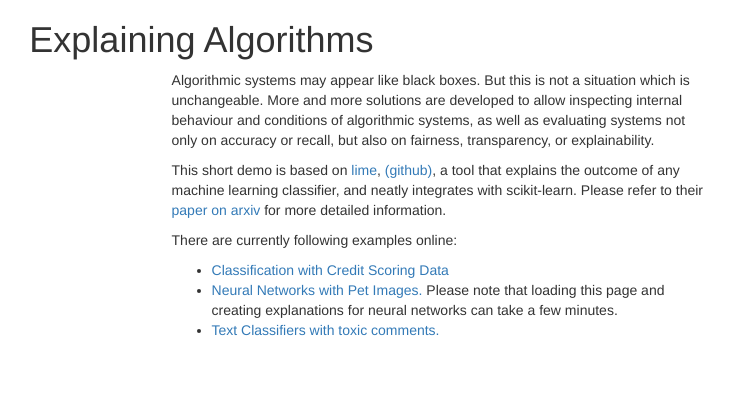
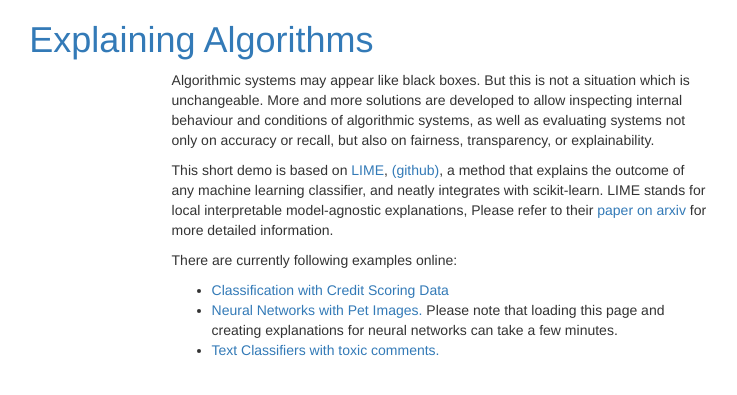
Before and after one commit to chreman/explaining_algorithms, a Flask app: page /index in a window 1280 px wide. Shown: the top 395 px of the page, without its empty margins (199-936 px from the left). Run offline with Flask 2, Linux system fonts and the light colour scheme; parts of the project's set-up code (start-up, migrations or seed data) failed here and were passed over; some libraries are stand-ins or nearby versions.

Commit message:
temp save

```diff
--- a/application.py
+++ b/application.py
@@ -37,7 +37,7 @@ logger.info("Created credit score model.")
 
 logger.info("Creating neural net image model.")
 inet_model = inc_net.InceptionV3()
-# inet_model = resnet50.ResNet50()
+#inet_model = resnet50.ResNet50()
 nnmodel = NNModel(inet_model, logger=logger,
                   datapath="data/oxfordiiipets")
 nnmodel.preprocess()
@@ -98,7 +98,7 @@ def render_creditscoring_custom():
         forms=form_content
     )
 
-@application.route("/creditscoring_results", methods=['GET', 'POST'])
+@application.route("/creditscoring_results", methods=['POST'])
 def render_creditscoring_results():
     if request.method == 'POST':
         inputs = {}
@@ -131,7 +131,7 @@ def render_creditscoring_results():
 @application.route("/petimages")
 def render_petimages():
     logger.info("Creating random petimage examples.")
-    randoms = [np.random.randint(0, len(nnmodel.images)) for i in range(3)]
+    randoms = [np.random.randint(0, len(nnmodel.images)) for i in range(1)]
     random_exps = []
     for r in randoms:
         random_exps.append(nnmodel.get_explanation(r))
--- a/templates/index.html
+++ b/templates/index.html
@@ -6,7 +6,8 @@
       But this is not a situation which is unchangeable.
       More and more solutions are developed to allow inspecting internal behaviour and conditions of algorithmic systems,
       as well as evaluating systems not only on accuracy or recall, but also on fairness, transparency, or explainability.</p>
-      <p>This short demo is based on <a href="https://homes.cs.washington.edu/~marcotcr/blog/lime/" target="_blank">lime</a>, <a href="https://github.com/marcotcr/lime" target="_blank">(github)</a>, a tool that explains the outcome of any machine learning classifier, and neatly integrates with scikit-learn.
+      <p>This short demo is based on <a href="https://homes.cs.washington.edu/~marcotcr/blog/lime/" target="_blank">LIME</a>, <a href="https://github.com/marcotcr/lime" target="_blank">(github)</a>, a method that explains the outcome of any machine learning classifier, and neatly integrates with scikit-learn.
+      LIME stands for local interpretable model-agnostic explanations,
       Please refer to their <a href="https://arxiv.org/abs/1602.04938" target="_blank">paper on arxiv</a> for more detailed information.</p>
       <p>There are currently following examples online:</p>
      <ul>
--- a/templates/layout.html
+++ b/templates/layout.html
@@ -6,7 +6,7 @@
     <title>Explaining Algorithms</title>
   </head>
   <div class="col-md-8 col-md-offset-2">
-    <h1>Explaining Algorithms</h1>
+    <h1><a href="/">Explaining Algorithms</a></h1>
     {% block body %}{% endblock %}
   </div>
 </html>
--- a/templates/petimages.html
+++ b/templates/petimages.html
@@ -1,7 +1,8 @@
 {% extends "layout.html" %}
 {% block body %}
   <div>
-    <p>In this example an Google InceptionV3 model (provided by Keras) is applied to images of cats or dogs.
+    <p>In this example a pretrained <a href="http://arxiv.org/abs/1512.00567" target="_blank">InceptionV3</a> model
+      (provided by <a href="https://keras.io/applications/#inceptionv3" target="_blank">Keras</a>) is applied to images of cats or dogs.
       LIME highlights the parts of the image (also called features or superpixels) which contribute positively (green) or negatively (red) to the probability of the label.
     </p>
     <p>Only a small subset of the original data is used here for demonstration purposes, please refer to the original dataset and the paper <a href="http://www.robots.ox.ac.uk/~vgg/publications/2012/parkhi12a/" target="_blank">here</a>.
```
Also changed, not shown: petimages.py (+4 -4 lines).
